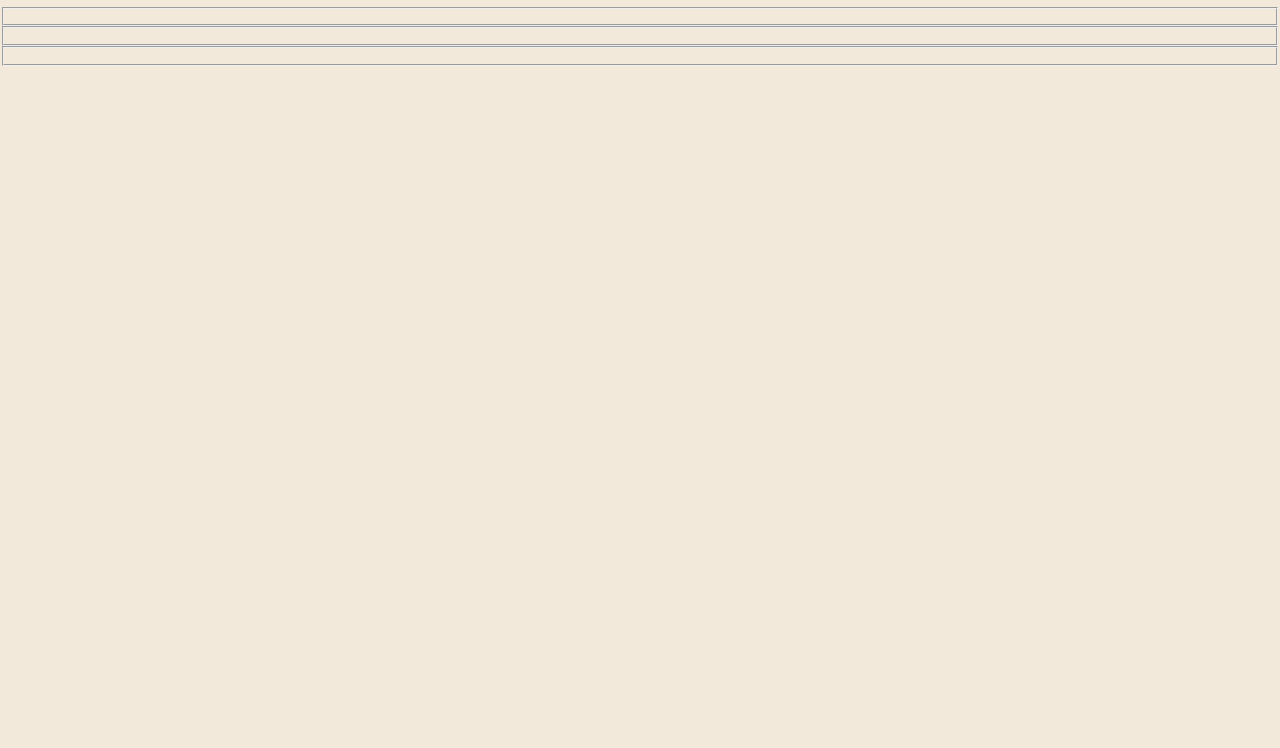
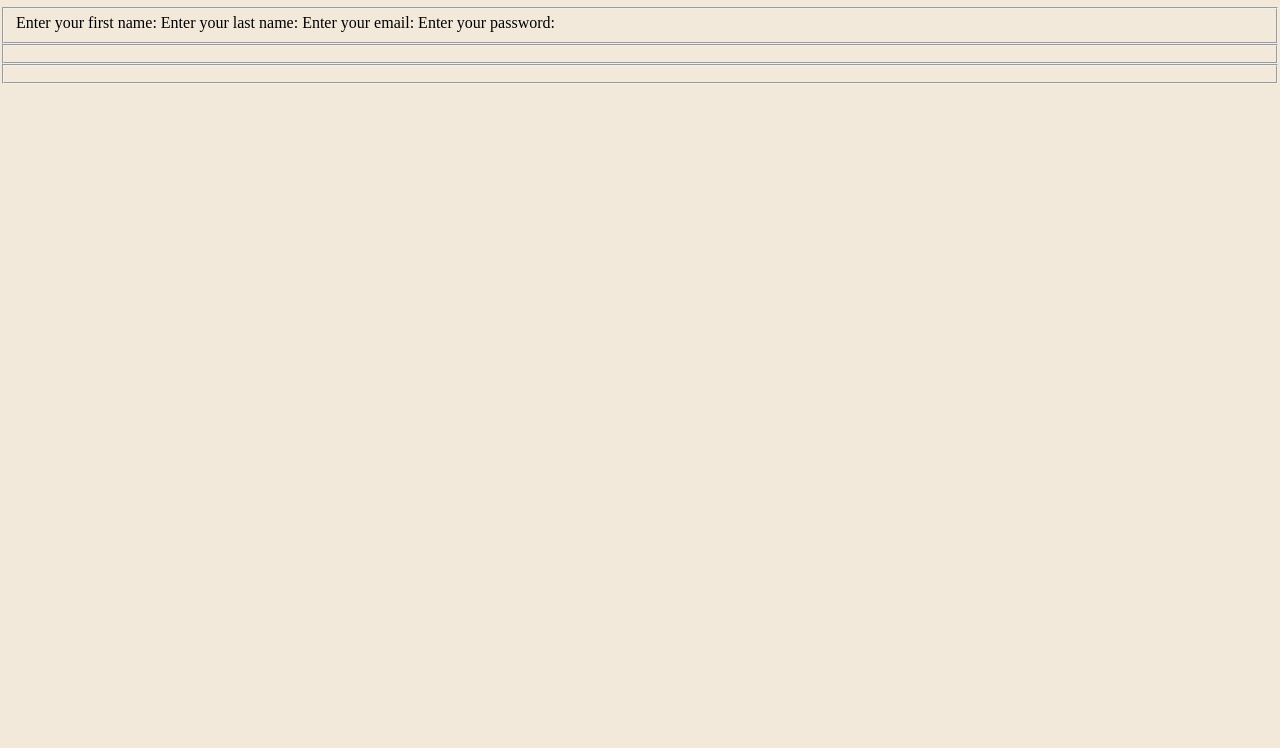
Before and after one commit to ejayjayjayjayjay/html-forms, a plain HTML site: page index.html in a window 1280 px wide. Shown: the part 73-821 px from the top of the page. Drawn offline with Linux system fonts and the light colour scheme.

Commit message:
Add label element contents for first fieldset

```diff
--- a/index.html
+++ b/index.html
@@ -14,10 +14,10 @@
     <form action="#">
         <!-- First name,last name,email and password field -->
         <fieldset>
-            <label for=""></label>
-            <label for=""></label>
-            <label for=""></label>
-            <label for=""></label>
+            <label>Enter your first name:</label>
+            <label>Enter your last name:</label>
+            <label>Enter your email:</label>
+            <label>Enter your password:</label>
         </fieldset>
         <fieldset></fieldset>
         <fieldset></fieldset>
```
